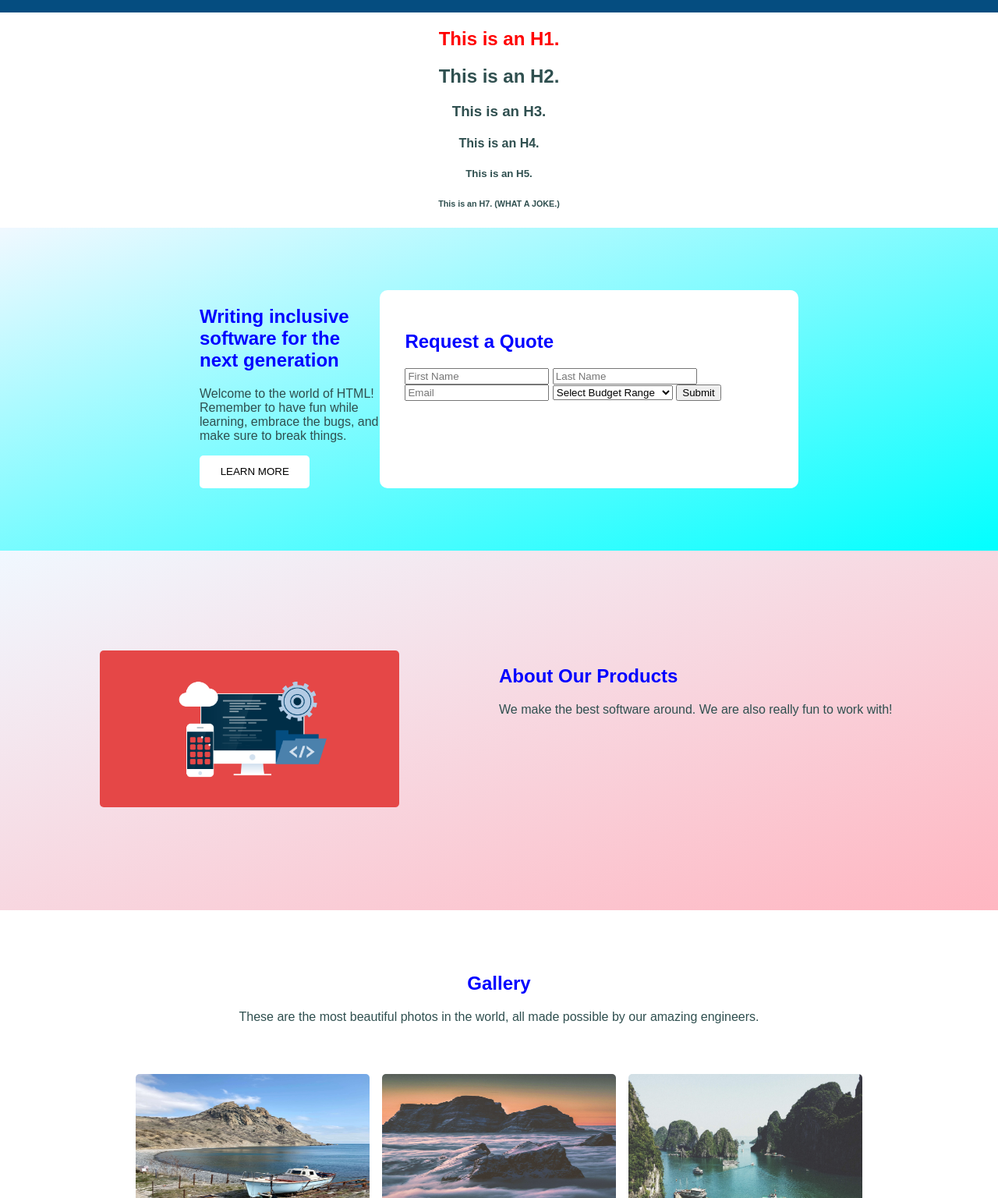
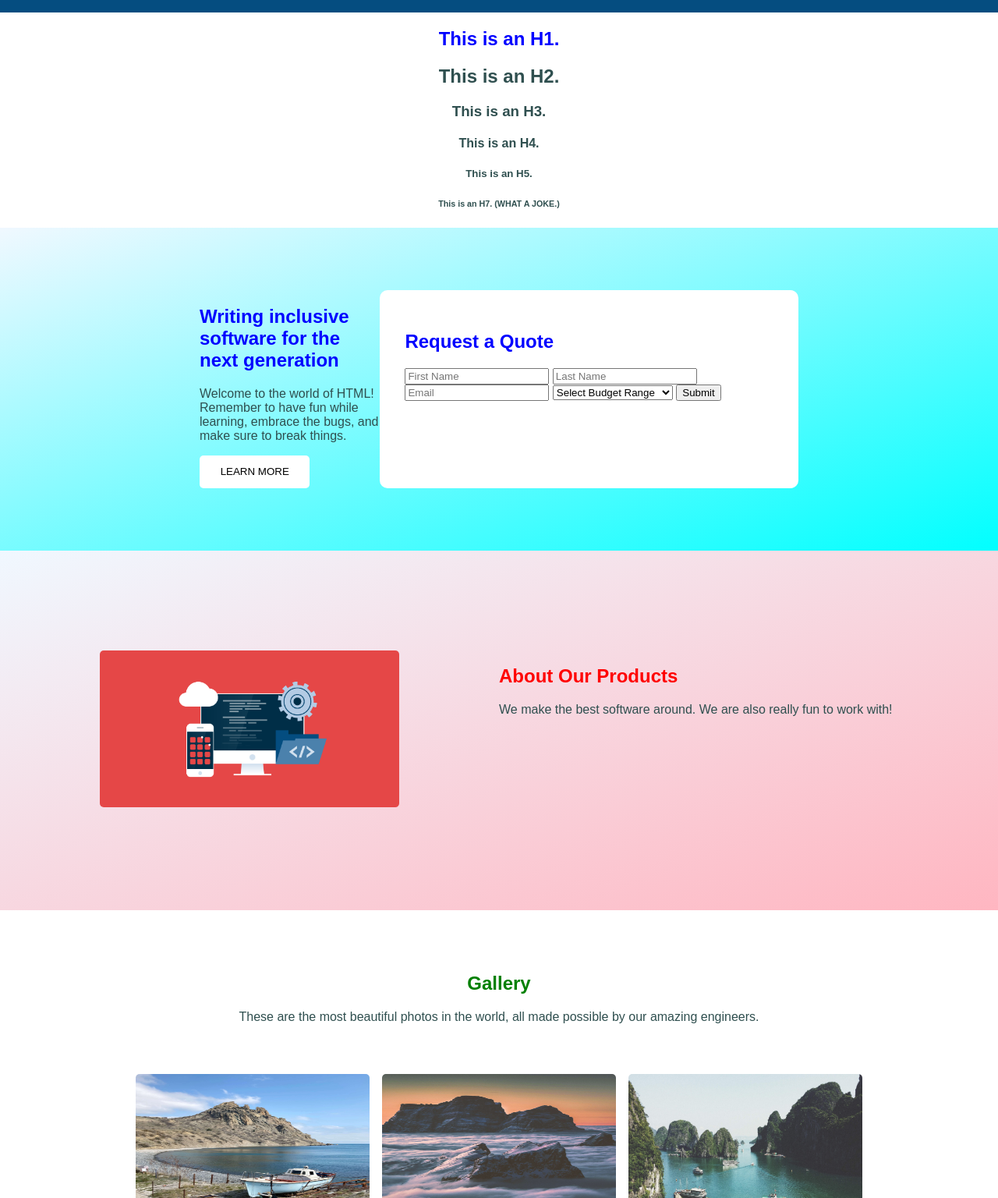
Before and after one commit to abbreviatedman/css-in-class-exercises, a plain HTML site: page index.html in a window 1280 px wide. Shown: the part 64-1600 px from the top of the page at 78% size. Drawn offline with Linux system fonts and the light colour scheme.

Commit message:
Adds conflicting CSS rules.

```diff
--- a/index.html
+++ b/index.html
@@ -21,7 +21,7 @@
       </ul>
     </nav>
     <section class="headers-section">
-      <h1 class="red-text"><a href="https://www.github.com/abbreviatedman" target="_blank">This</a> is an H1.</h1>
+      <h1><a href="https://www.github.com/abbreviatedman" target="_blank">This</a> is an H1.</h1>
       <h2><a href="https://www.github.com/abbreviatedman">This</a> is an H2.</h2>
       <h3><a href="https://www.github.com/abbreviatedman">This</a> is an H3.</h3>
       <h4><a href="https://www.google.com">This is an H4.</a></h4>
@@ -62,7 +62,7 @@
           />
         </div>
         <div class="about-text-wrapper">
-          <h1>About Our Products</h1>
+          <h1 class="red-text">About Our Products</h1>
           <!-- add bulleted list, and numbered with top 5 reasons to hire us, etc -->
           <p>
             We make the best software around. We are also really fun to work
@@ -96,7 +96,7 @@
 	  <h1>Click <a href="#" alt="ChatGPT">here</a> to ask ChatGPT about each of these rewards!</h1>
 	  <ul>
 	    <li>Best CSS</li>
-	    <li>Most thorough documentation</li>
+	    <li class="red-text">Most thorough documentation</li>
 	    <li>Number One Creative Solutions Center</li>
 	    <li>Dedicated to taking our time</li>
 	  </ul>
--- a/styles/styles.css
+++ b/styles/styles.css
@@ -2,13 +2,22 @@
   Add border style rules that are at least 5 pixels and a color of your choice.
 */
 
-h1 {
-    color: blue;
+.red-text {
+  color: red;
 }
 
-.red-text {
-    color: red;
+.gallery-section h1 {
+  color: green;
 }
+
+h1 {
+  color: blue;
+}
+
+/* the .red-text rule still takes precedence
+because of a rule called specificity
+*/
+
 
 body {
   margin: 0;
```
